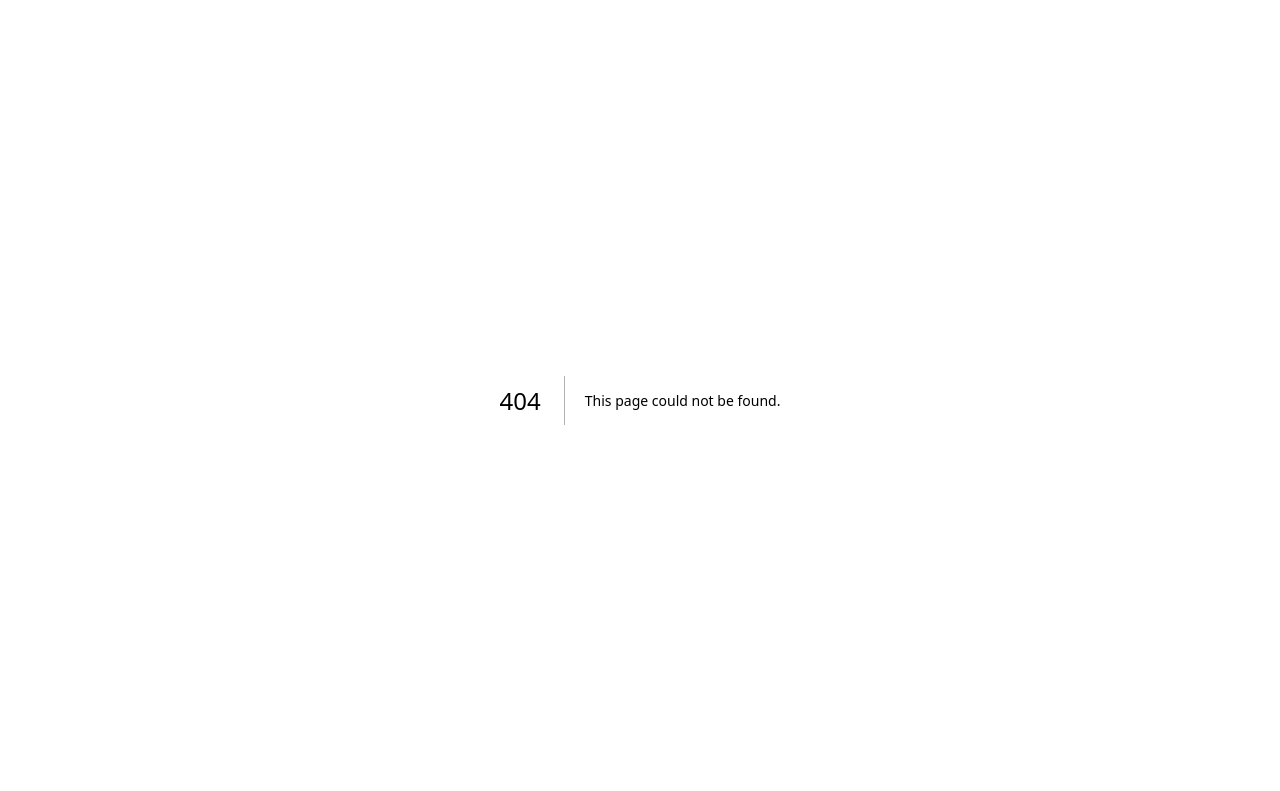
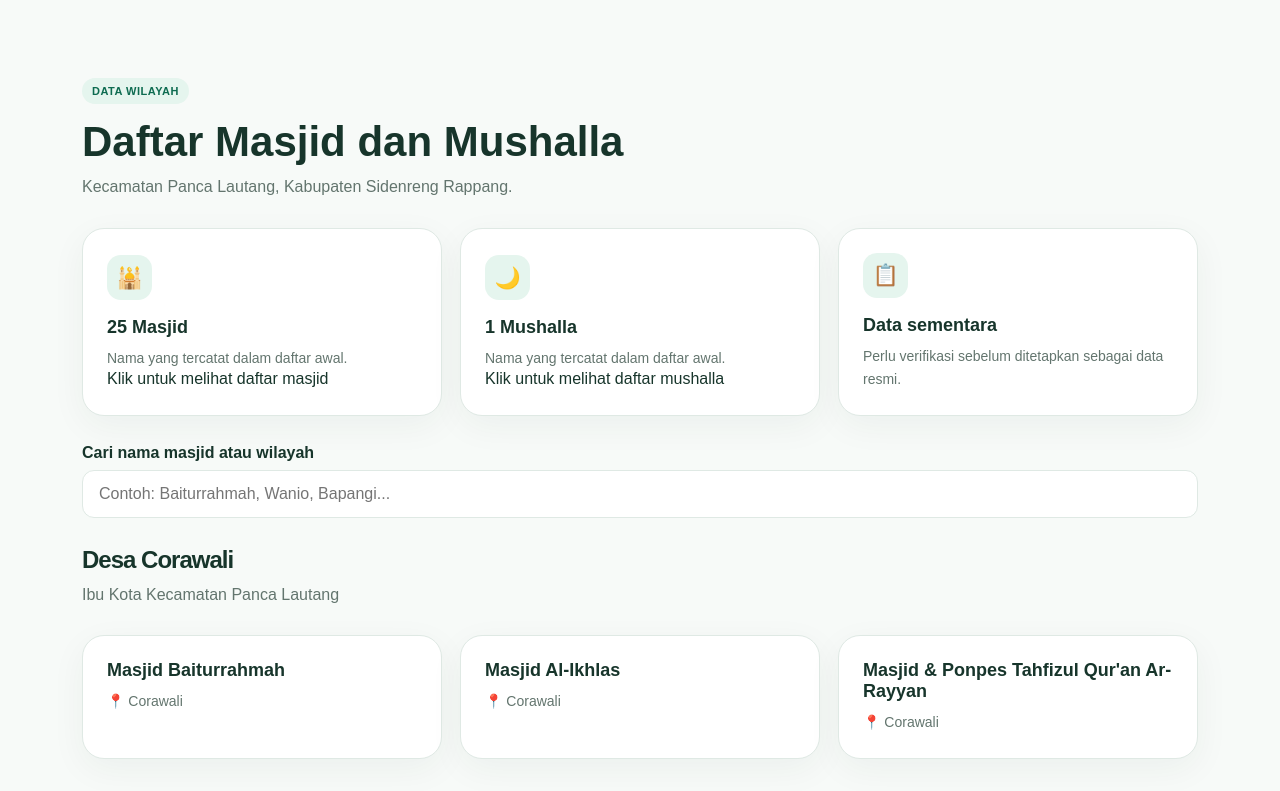
Before and after one commit to suriantosag-cyber/kua-panca-lautang-premium, a Next.js app: page /data-masjid in a window 1280 px wide. Before the commit this address had no page. Shown: the top 791 px of the page. Built offline with nearby package versions, Linux system fonts and the light colour scheme.

Commit message:
feat: tambah halaman data masjid

```diff
--- a/app/components/StatistikLayanan.js
+++ b/app/components/StatistikLayanan.js
@@ -9,7 +9,7 @@ const statistik = [
     judul: 'Data Masjid',
     keterangan: 'Informasi rumah ibadah di wilayah Panca Lautang',
     nilai: 'Data menyusul',
-    href: null,
+    href: '/data-masjid',
   },
   {
     ikon: '\u{1F48D}',
--- /dev/null
+++ b/app/data-masjid/page.js
@@ -0,0 +1,300 @@
+
+'use client';
+
+import { useMemo, useState } from 'react';
+import Link from 'next/link';
+
+const wilayahMasjid = [
+  {
+    wilayah: 'Desa Corawali',
+    lokasi: 'Ibu Kota Kecamatan Panca Lautang',
+    daftar: [
+      { nama: 'Masjid Baiturrahmah', lokasi: 'Corawali' },
+      { nama: 'Masjid Al-Ikhlas', lokasi: 'Corawali' },
+      { nama: "Masjid & Ponpes Tahfizul Qur'an Ar-Rayyan", lokasi: 'Corawali' },
+    ],
+  },
+  {
+    wilayah: 'Wanio dan Wanio Timoreng',
+    lokasi: 'Termasuk Dusun Maniangsalo, Cakkaleng, dan Sabbang',
+    daftar: [
+      { nama: 'Masjid Nurul Yaqin', lokasi: 'Dusun Maniangsalo, Wanio' },
+      { nama: 'Masjid Nurul Huda', lokasi: 'Wanio Timoreng' },
+      { nama: 'Masjid Nurul Amin', lokasi: 'Wanio' },
+      { nama: 'Masjid Nurul Falah', lokasi: 'Wanio' },
+      { nama: 'Masjid Al-Rahmah', lokasi: 'Cakkaleng, Wanio Timoreng' },
+      { nama: 'Masjid Nurul Hidayah', lokasi: 'Wanio' },
+      { nama: 'Mushalla Al-Madon', lokasi: 'Dusun Sabbang, Wanio' },
+    ],
+  },
+  {
+    wilayah: 'Desa Bapangi',
+    lokasi: 'Termasuk wilayah Padaelo',
+    daftar: [
+      { nama: 'Masjid Al-Muttahida / Al-Muttahidah', lokasi: 'Padaelo, Bapangi' },
+      { nama: 'Masjid Nurul Ilahi', lokasi: 'Bapangi' },
+      { nama: 'Masjid Quba', lokasi: 'Bapangi' },
+      { nama: 'Masjid Al-Muhajirin', lokasi: 'Bapangi' },
+      { nama: 'Masjid Darussalam', lokasi: 'Jl. Poros Soppeng, Kel. Bapangi' },
+    ],
+  },
+  {
+    wilayah: 'Desa Lise',
+    lokasi: 'Termasuk Dusun II Amessangeng',
+    daftar: [
+      { nama: 'Masjid Babul Jannah', lokasi: 'Dusun II Amessangeng, Lise' },
+      { nama: 'Masjid Nurul Iman', lokasi: 'Lise' },
+      { nama: 'Masjid Nurul Huda', lokasi: 'Lise' },
+      { nama: 'Masjid Al Muhajirin', lokasi: 'Lise' },
+    ],
+  },
+  {
+    wilayah: 'Desa Alesalewo',
+    lokasi: 'Nama wilayah juga ditulis Alessalewo pada daftar awal',
+    daftar: [
+      { nama: 'Masjid Babul Khaerat', lokasi: 'Alesalewo' },
+      { nama: 'Masjid Taqwa', lokasi: 'Alesalewo' },
+      { nama: 'Masjid Nurul Taqwa', lokasi: 'Alesalewo' },
+    ],
+  },
+  {
+    wilayah: 'Bilokka, Wette’e, dan Lajonga',
+    lokasi: 'Wilayah lainnya',
+    daftar: [
+      { nama: 'Masjid Al-Hazard', lokasi: 'Jalan Poros Soppeng, Bilokka' },
+      { nama: 'Masjid Nurul Hidayah', lokasi: 'Wette’e' },
+      { nama: 'Masjid Nurul Falah', lokasi: 'Wette’e' },
+      { nama: 'Masjid Nurussalam', lokasi: 'Lajonga' },
+    ],
+  },
+];
+
+export default function DataMasjidPage() {
+  const [kataKunci, setKataKunci] = useState('');
+  const [jenisFilter, setJenisFilter] = useState('semua');
+
+  const wilayahTersaring = useMemo(() => {
+    const kata = kataKunci.trim().toLocaleLowerCase('id-ID');
+
+    return wilayahMasjid
+      .map((wilayah) => ({
+        ...wilayah,
+        daftar: wilayah.daftar.filter((item) => {
+          const cocokKata =
+            `${item.nama} ${item.lokasi} ${wilayah.wilayah}`
+              .toLocaleLowerCase('id-ID')
+              .includes(kata);
+
+          const cocokJenis =
+            jenisFilter === 'semua' ||
+            (jenisFilter === 'masjid' &&
+              item.nama.startsWith('Masjid ')) ||
+            (jenisFilter === 'mushalla' &&
+              item.nama.startsWith('Mushalla '));
+
+          return cocokKata && cocokJenis;
+        }),
+      }))
+      .filter((wilayah) => wilayah.daftar.length > 0);
+  }, [kataKunci, jenisFilter]);
+
+  const jumlahMasjid = wilayahMasjid.reduce(
+    (total, wilayah) =>
+      total +
+      wilayah.daftar.filter((item) =>
+        item.nama.startsWith('Masjid ')
+      ).length,
+    0
+  );
+
+  const jumlahMushalla = wilayahMasjid.reduce(
+    (total, wilayah) =>
+      total +
+      wilayah.daftar.filter((item) =>
+        item.nama.startsWith('Mushalla ')
+      ).length,
+    0
+  );
+
+  const pilihFilter = (jenis) => {
+    setJenisFilter((sebelumnya) =>
+      sebelumnya === jenis ? 'semua' : jenis
+    );
+  };
+
+  return (
+    <main>
+      <section className="section">
+        <div className="wrap">
+          <div className="sectionHead">
+            <div>
+              <span className="tag">DATA WILAYAH</span>
+              <h1
+                style={{
+                  margin: '14px 0 8px',
+                  fontSize: 'clamp(28px, 5vw, 42px)',
+                }}
+              >
+                Daftar Masjid dan Mushalla
+              </h1>
+              <p>
+                Kecamatan Panca Lautang, Kabupaten Sidenreng Rappang.
+              </p>
+            </div>
+          </div>
+
+          <div className="grid3" style={{ marginBottom: 28 }}>
+            <button
+              type="button"
+              className="card"
+              onClick={() => pilihFilter('masjid')}
+              aria-pressed={jenisFilter === 'masjid'}
+              style={{
+                cursor: 'pointer',
+                textAlign: 'left',
+                font: 'inherit',
+                color: 'inherit',
+                border:
+                  jenisFilter === 'masjid'
+                    ? '2px solid var(--primary)'
+                    : undefined,
+              }}
+            >
+              <div className="icon" aria-hidden="true">🕌</div>
+              <h3>{jumlahMasjid} Masjid</h3>
+              <p>Nama yang tercatat dalam daftar awal.</p>
+              <span>
+                {jenisFilter === 'masjid'
+                  ? 'Filter aktif — klik untuk tampilkan semua'
+                  : 'Klik untuk melihat daftar masjid'}
+              </span>
+            </button>
+
+            <button
+              type="button"
+              className="card"
+              onClick={() => pilihFilter('mushalla')}
+              aria-pressed={jenisFilter === 'mushalla'}
+              style={{
+                cursor: 'pointer',
+                textAlign: 'left',
+                font: 'inherit',
+                color: 'inherit',
+                border:
+                  jenisFilter === 'mushalla'
+                    ? '2px solid var(--primary)'
+                    : undefined,
+              }}
+            >
+              <div className="icon" aria-hidden="true">🌙</div>
+              <h3>{jumlahMushalla} Mushalla</h3>
+              <p>Nama yang tercatat dalam daftar awal.</p>
+              <span>
+                {jenisFilter === 'mushalla'
+                  ? 'Filter aktif — klik untuk tampilkan semua'
+                  : 'Klik untuk melihat daftar mushalla'}
+              </span>
+            </button>
+
+            <article className="card">
+              <div className="icon" aria-hidden="true">📋</div>
+              <h3>Data sementara</h3>
+              <p>
+                Perlu verifikasi sebelum ditetapkan sebagai data resmi.
+              </p>
+            </article>
+          </div>
+
+          <label
+            htmlFor="cari-masjid"
+            style={{
+              display: 'block',
+              fontWeight: 700,
+              marginBottom: 8,
+            }}
+          >
+            Cari nama masjid atau wilayah
+          </label>
+
+          <input
+            id="cari-masjid"
+            type="search"
+            value={kataKunci}
+            onChange={(event) => setKataKunci(event.target.value)}
+            placeholder="Contoh: Baiturrahmah, Wanio, Bapangi..."
+            style={{
+              width: '100%',
+              padding: '14px 16px',
+              borderRadius: 12,
+              border: '1px solid var(--line)',
+              marginBottom: 28,
+              fontSize: 16,
+            }}
+          />
+
+          {jenisFilter !== 'semua' && (
+            <p>
+              Menampilkan:{' '}
+              <strong>
+                {jenisFilter === 'masjid' ? 'Masjid saja' : 'Mushalla saja'}
+              </strong>
+              {' — '}
+              <button
+                type="button"
+                onClick={() => setJenisFilter('semua')}
+              >
+                Tampilkan semua
+              </button>
+            </p>
+          )}
+
+          {wilayahTersaring.length === 0 ? (
+            <p role="status">
+              Tidak ada masjid atau mushalla yang cocok dengan pencarian.
+            </p>
+          ) : (
+            wilayahTersaring.map((wilayah) => (
+              <section
+                key={wilayah.wilayah}
+                style={{ marginBottom: 30 }}
+              >
+                <div className="sectionHead">
+                  <div>
+                    <h2 style={{ fontSize: 24, margin: 0 }}>
+                      {wilayah.wilayah}
+                    </h2>
+                    <p>{wilayah.lokasi}</p>
+                  </div>
+                </div>
+
+                <div className="grid3">
+                  {wilayah.daftar.map((item) => (
+                    <article
+                      className="card"
+                      key={`${item.nama}-${item.lokasi}`}
+                    >
+                      <h3>{item.nama}</h3>
+                      <p>📍 {item.lokasi}</p>
+                    </article>
+                  ))}
+                </div>
+              </section>
+            ))
+          )}
+
+          <p style={{ color: 'var(--muted)', lineHeight: 1.7 }}>
+            Catatan: daftar ini disusun dari informasi awal yang diberikan
+            kepada KUA. Nama, ejaan, lokasi, dan jumlah rumah ibadah perlu
+            dikonfirmasi kembali sebelum dipublikasikan sebagai data resmi.
+          </p>
+
+          <p style={{ marginTop: 24 }}>
+            <Link className="btn primary" href="/">
+              ← Kembali ke website KUA
+            </Link>
+          </p>
+        </div>
+      </section>
+    </main>
+  );
+}
```
